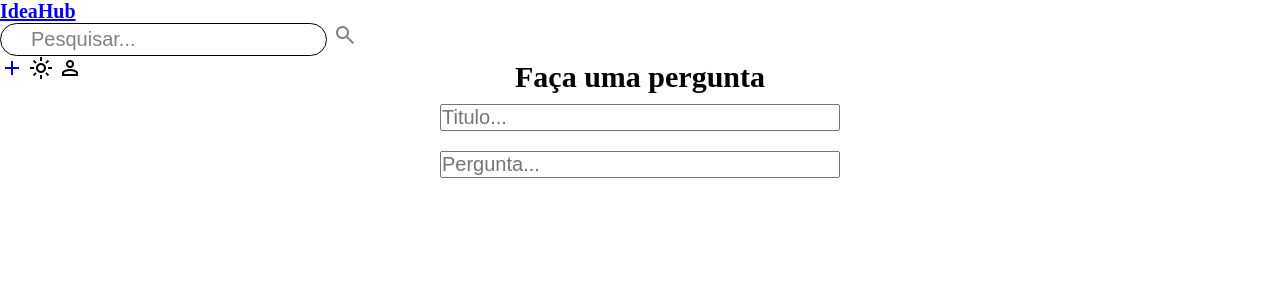
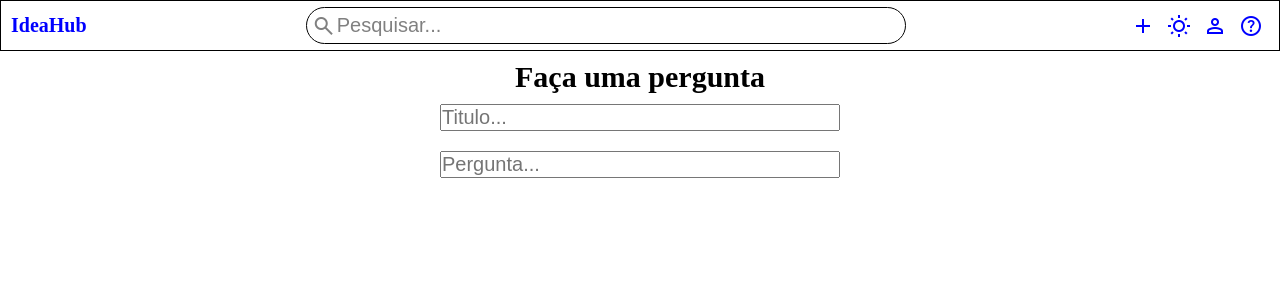
Before and after one commit to dsena205/ideaHub-frontend-templete, a PHP site: page /perguntas/nova-pergunta.html in a window 1280 px wide. Shown: the top 300 px of the page. Run offline with PHP 8.4, Linux system fonts and the light colour scheme.

Commit message:
fix: ajeitando icones e cores

```diff
--- a/perguntas/nova-pergunta.html
+++ b/perguntas/nova-pergunta.html
@@ -5,26 +5,52 @@
     <meta name="viewport" content="width=device-width, initial-scale=1.0">
     <title>ideaHub - nova pergunta</title>
     <link rel="stylesheet" href="https://fonts.googleapis.com/css2?family=Material+Symbols+Outlined:opsz,wght,FILL,GRAD@48,400,0,0" />
-    <link rel="stylesheet" href="../css/global.css">
-    <link rel="stylesheet" href="../css/perguntas.css">
+    <link rel="stylesheet" href="../public/css/global.css">
+    <link rel="stylesheet" href="../public/css/perguntas.css">
 </head>
 <body>
     <header>
-        <nav class="iCaixa-nav">
+        <nav class="caixa-nav">
             <!-- nav item 1 -->
-            <a class="iLogo" href="../index.html"><h1>IdeaHub</h1></a>
+            <a class="logo" href="../index.html"><h1>IdeaHub</h1></a>
 
             <!-- nav item 2 -->
-            <div class="iPesquisa">
+            <div class="pesquisa">
                 <input class="barraPesquisa" placeholder="Pesquisar..." type="search">
-                <span class="iconePesquisa material-symbols-outlined">search</span>
+                <span class="icones  iconePesquisa material-symbols-outlined">search</span>
             </div>
 
-            <!-- nav item 3 -->
-            <div class="iAutenticacao">
-                 <a href="perguntas/nova-pergunta.html"><span class="material-symbols-outlined">add</span></a>
-                <span class="material-symbols-outlined">light_mode</span>
-                <span class="material-symbols-outlined">person</span>
+            <ul class="nav-menu">
+                <li class="nav-item">
+                    <a class="nav-link" href="perguntas/nova-pergunta.html">
+                        <span class="material-symbols-outlined">add</span>
+                        <span class="descricao d-1">novo post</span>
+                    </a>
+                </li>
+                <li class="nav-item">
+                    <button class="mudar-tema nav-link">
+                        <span class="material-symbols-outlined">wb_sunny</span>
+                        <span class="descricao d-1">mudar tema</span>
+                    </button>
+                </li>
+                <li class="nav-item">
+                    <a class="nav-link usuario" href="#">
+                        <span class="material-symbols-outlined">person</span>
+                        <span class="descricao d-1">Perfil</span>
+                    </a>
+                </li>
+                <li class="nav-item">
+                    <a class="nav-link" href="#">
+                        <span class="material-symbols-outlined">help</span>
+                        <span class="descricao">Sobre nós</span>
+                    </a>
+                </li>
+            </ul>
+
+            <div class="hamburguer">
+                <span class="bar"></span>
+                <span class="bar"></span>
+                <span class="bar"></span>
             </div>
         </nav>
     </header>
--- a/public/css/global.css
+++ b/public/css/global.css
@@ -1,19 +1,19 @@
 :root {
     --fundo: white;
-    --fundo-header: black;
+    --fundo-header: white;
     --texto-header: white;
     --texto: black;
     --placeholder: gray;
     --placeholder-focus: black;
 
-    --link: white;
-    --link-hover: rgb(6, 6, 167);
+    --link: blue;
+    --link-hover: black;
 
     --barra-pesquisa: white;
 
     --icone: black;
 
-    --borda: white;
+    --borda: black;
     --borda-input: black;
     --input-focus: black;
     --texto-input: black;
@@ -25,6 +25,9 @@
     font-size: 17px;
     box-sizing: border-box;
 }
+
+
+
 
 body {
     background-color: var(--fundo);
@@ -38,6 +41,7 @@ body {
 .flex {
     display: flex;
 }
+
 
 /* icones */
 
@@ -57,7 +61,7 @@ body {
 .logo {
     text-decoration: none;
     color: var(--texto-header);
-    font-size: 10em;
+    font-size: 20rem;
 }
 
 .caixa-nav {
@@ -68,9 +72,8 @@ body {
     align-items: center;
     width: 100%;
     z-index: 1;
-    justify-content: space-around;
-    padding-inline: 0.7rem;
-    padding-block: 0.5rem;
+    justify-content: space-between;
+    padding: 0.3rem 0.5rem;
     box-sizing: border-box;
 }
 
@@ -79,6 +82,7 @@ body {
     display: flex;
     align-items: center;
     justify-self: center;
+    padding: 0 0.1rem;
 }
 
 .iconePesquisa {
@@ -89,8 +93,8 @@ body {
 }
 
 .barraPesquisa {
-    padding-block: 0.2rem;
-    padding-inline: 1.5rem;
+    width: 30rem;
+    padding: 0.3rem 1.5rem;
     background-color: var(--barra-pesquisa);
     border-radius: 30px;
     border: 1px solid black;
@@ -98,7 +102,6 @@ body {
 
 .barraPesquisa::placeholder {
     color: var(--placeholder);
-    margin-inline: 0.1rem;
 }
 
 .barraPesquisa:focus {
@@ -123,24 +126,23 @@ body {
     display: flex;
     justify-content: space-between;
     align-items: center;
-    gap: 60px;
 }
 
 .nav-link{
     display: flex;
     align-items: center;
-    gap: 3px;
+    padding: 0 0.3rem;
     transition: 0.7s ease;
 }
 
 .nav-link:hover {
-    color: gray;
+    color: var(--link-hover);
 }
 
 .mudar-tema {
     background: none;
     border: none;
-    color: var(--texto-header);
+    color: var(--link);
     cursor: pointer;
 }
 
@@ -159,14 +161,24 @@ body {
     background-color: var(--texto-header);
 }
 
+/* -------------------------- */
+
+
+/* index */
+
 main {
     position: absolute;
-    top: 80px;
+    top: 3rem;
+    width: 100%;
+    text-align: center;
+}
+
+.bem-vindo {
+    font-size: 1.5rem;
 }
 
 
-/* -------------------------- */
-
+/*-----------------------*/
 
 
 @media only screen and (width: 375px) {
@@ -191,7 +203,12 @@ main {
         max-width: 10rem;
     }
 
+}
 
+@media screen and (min-width: 768px) {
+    .barraPesquisa {
+        max-width: 20rem;
+    }
 }
 
 @media screen and (min-width: 768px) {
@@ -213,20 +230,7 @@ main {
 
     /*----------------------- */
 
-    /* AUTENTICAÇÃO */
 
-    .auCaixa-form {
-        border: 1px solid var(--borda);
-    }
-
-    .auPrincipal {
-        /* quando chega no tablet muda o flex */
-        flex-direction: row;
-        padding: 0 1rem;
-        gap: 0.5rem;
-    }
-
-    /* -------------------- */
 }
 
 @media screen and (max-width: 1023px) {
@@ -247,7 +251,7 @@ main {
     .nav-menu {
         position: fixed;
         left: -100%;
-        top: 48px;
+        top: 2.3rem;
         gap: 0;
         flex-direction: column;
         justify-content: center;
@@ -278,6 +282,10 @@ main {
     .descricao {
         display: none;
     }
+
+    .barraPesquisa {
+        max-width: 30rem;
+    }
 }
 
 @media screen and (min-width: 1440px) {
```
Also changed, not shown: autenticacao/cadastro.html (+9 -7 lines), autenticacao/login.html (+8 -7 lines), index.html (+5 -17 lines), public/css/autenticacao.css (+19 -0 lines).
